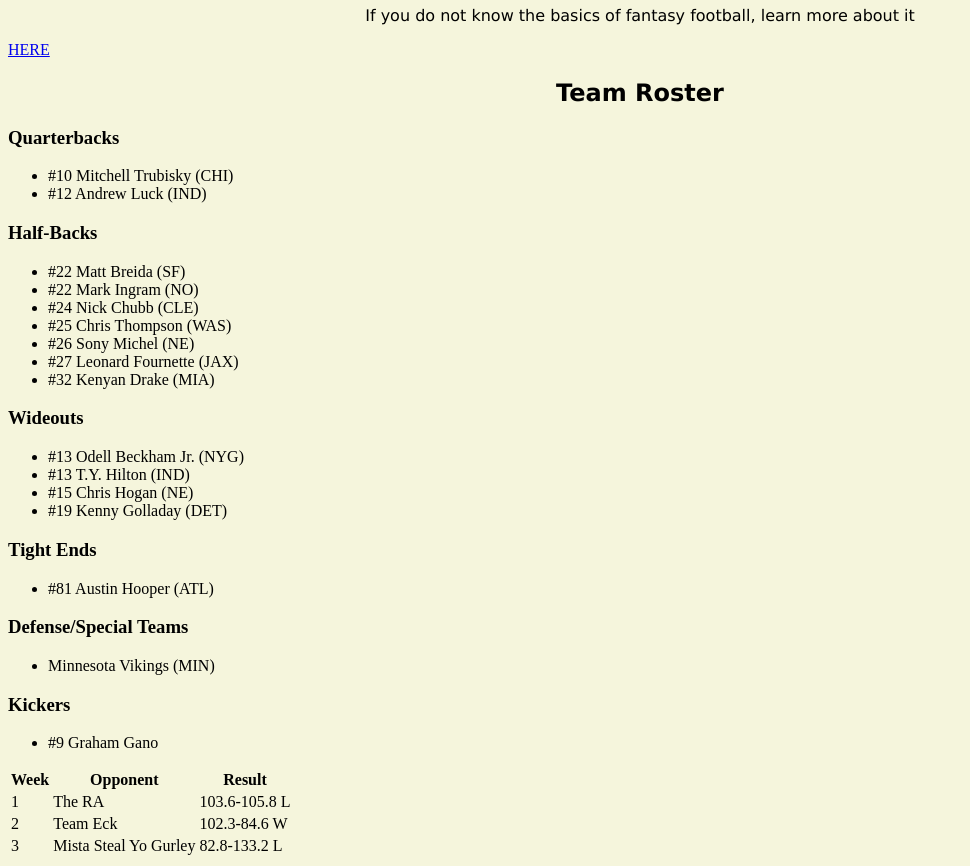
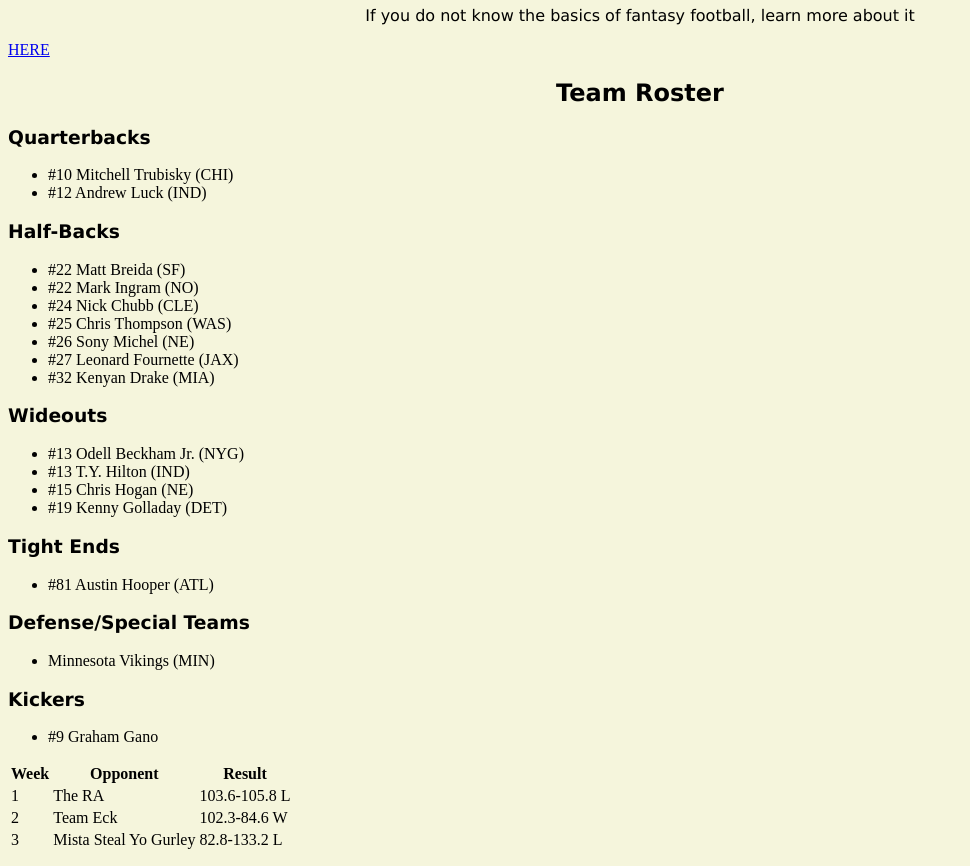
Before and after one commit to jnm14333/jnm14333.github.io, a plain HTML site: page CSCI WEB PROJECT.html in a window 1280 px wide. Shown: the part 300-1166 px from the top of the page, without its empty margins (0-970 px from the left). Drawn offline with Linux system fonts and the light colour scheme.

Commit message:
Update CSCI WEB PROJECT.html

```diff
--- a/CSCI WEB PROJECT.html
+++ b/CSCI WEB PROJECT.html
@@ -1,9 +1,8 @@
 <!DOCTYPE html>
-<!DOCTYPE HTML PUBLIC "-//W3C//DTD HTML 4.01//EN"
-"http://www.w3.org/TR/html4/strict.dtd">
+
 <html lang="en">
 	<head>
-		<META http-equiv="Content-Type" content="text/html;charset=ISO8859-1">
+
 
 		<title> 'Nati Daddies Fantasy Football </title>
 	<meta charset="UTF-8">
@@ -11,18 +10,18 @@
 	</head>
 	<body style="background-color:beige;">
 	<h1 style="text-align:center; font-family:verdana;"><i> <u> 'Nati Daddies Fantasy Football 2018 </u> </i> </h1>
-	<img src="footballhelmet.png" alt="Football Helmet" class="center"style="width:150px;height:150px;">
+	<img src="footballhelmet.png" alt="Football Helmet" class="center" style="width:150px;height:150px;">
 	<hr> <p style="text-align:center; font-family:verdana"> Welcome to the official web page of the 'Nati Daddies! The 'Nati Daddies are a fantasy football team that is managed by world-renowned fantasy football expert, <mark> Nate Michaelson </mark>.The 'Nati Daddies compete in the Golden Isles Fantasy Football League, which is made up of managers that reside in Brumby Residence Hall at the University of Georgia. This webpage will contain all the information about the 'Nati Daddies that you desire, including their roster, schedule, results, and a biography of their beloved owner, Nate.</p>
-	<button style="center"> Click 100 Times to Give the 'Nati Daddies Good Luck</button>
+	<button> Click 100 Times to Give the 'Nati Daddies Good Luck</button>
 	<h2 style="text-align:center; font-family:verdana;"> Before You Begin </h2>
-	<p style="text-align:center; font-family:verdana"> If you do not know the basics of fantasy football, learn more about it</p><a style="align:center" href="https://en.wikipedia.org/wiki/Fantasy_football_(American)" style="text-align:center;font-family:verdana";>HERE</a>
+	<p style="text-align:center; font-family:verdana"> If you do not know the basics of fantasy football, learn more about it</p><a href="https://en.wikipedia.org/wiki/Fantasy_football_(American)">HERE</a>
 	<h2 style="text-align:center; font-family:verdana" > Team Roster </h2>
-	<h3 style= font-family:verdana" > Quarterbacks </h3>
+	<h3 style= font-family:verdana > Quarterbacks </h3>
 	<ul style="list-style-type:disc">
 		<li> #10 Mitchell Trubisky (CHI) </li>
 		<li> #12 Andrew Luck (IND) </li>
 		</ul>
-	<h3 style= font-family:verdana" > Half-Backs </h3>
+	<h3 style= font-family:verdana > Half-Backs </h3>
 	<ul style="list-style-type:disc">
 
 		<li> #22 Matt Breida (SF) </li>
@@ -33,7 +32,7 @@
 		<li> #27 Leonard Fournette (JAX) </li>
 		<li> #32 Kenyan Drake (MIA) </li>
 	</ul>
-	<h3 style= font-family:verdana" > Wideouts </h3>
+	<h3 style= font-family:verdana > Wideouts </h3>
 	<ul style="list-style-type:disc">
 
 		<li> #13 Odell Beckham Jr. (NYG) </li>
@@ -41,19 +40,19 @@
 		<li> #15 Chris Hogan (NE) </li>
 		<li> #19 Kenny Golladay (DET) </li>
 	</ul>
-	<h3 style= font-family:verdana" > Tight Ends </h3>
+	<h3 style= font-family:verdana > Tight Ends </h3>
 	<ul style="list-style-type:disc">
 
 		<li> #81 Austin Hooper (ATL) </li>
 	</ul>
 
-		<h3 style= font-family:verdana" > Defense/Special Teams </h3>
+		<h3 style= font-family:verdana > Defense/Special Teams </h3>
 	<ul style="list-style-type:disc">
 
 		<li> Minnesota Vikings (MIN) </li>
 	</ul>
 
-			<h3 style= font-family:verdana" > Kickers </h3>
+			<h3 style= font-family:verdana > Kickers </h3>
 	<ul style="list-style-type:disc">
 
 		<li> #9 Graham Gano </li>
```
